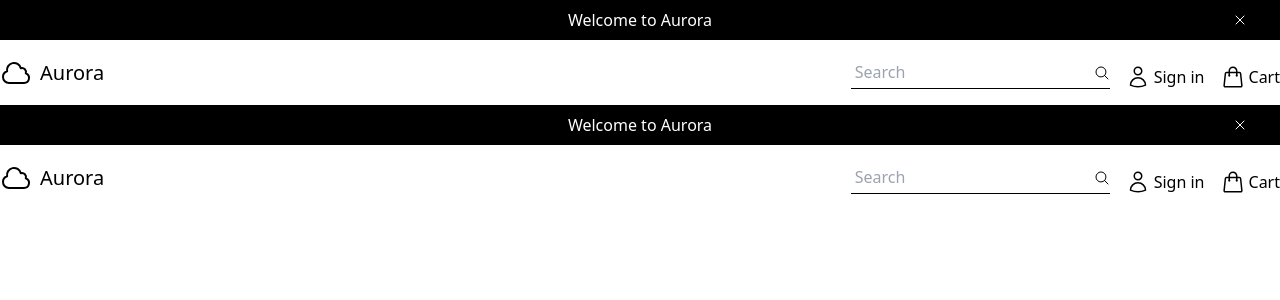
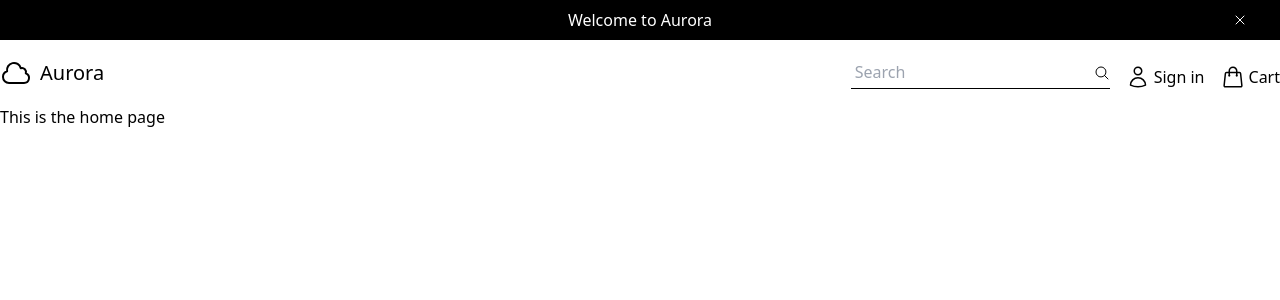
Before and after one commit to mertturkmenoglu/aurora, a Nuxt app in the folder apps/web/: page / in a window 1280 px wide. Shown: the top 300 px of the page. Built offline with nearby package versions, Linux system fonts and the light colour scheme.

Commit message:
Cleanup homepage file

```diff
--- a/apps/web/pages/index.vue
+++ b/apps/web/pages/index.vue
@@ -1,41 +1,3 @@
 <template>
-  <header>
-    <Sliver v-if="showSliver" @close="showSliver = false" />
-    <nav class="py-4 flex justify-between items-center">
-      <div class="flex items-center">
-        <nuxt-link to="/" class="flex items-center">
-          <CloudIcon class="h-8 w-8 text-black" />
-          <span class="text-xl text-black ml-2">Aurora</span>
-        </nuxt-link>
-      </div>
-      <div class="flex items-end">
-        <input
-            v-model="searchTerm"
-            type="text"
-            class="border-b border-b-black rounded-none py-1 px-1 pr-6"
-            placeholder="Search"
-        />
-        <nuxt-link :to="`/search?t=${searchTerm}`">
-          <MagnifyingGlassIcon class="h-4 w-4 -ml-4 mb-2 text-black" />
-        </nuxt-link>
-
-        <nuxt-link to="/signin" class="hover:underline ml-4 flex items-end space-x-1">
-          <UserIcon class="h-6 w-6 text-black" />
-          <span>Sign in</span>
-        </nuxt-link>
-
-        <nuxt-link to="/cart" class="flex items-end space-x-1 ml-4 hover:underline">
-          <ShoppingBagIcon class="h-6 w-6 text-black" />
-          <span>Cart</span>
-        </nuxt-link>
-      </div>
-    </nav>
-  </header>
+  <h1>This is the home page</h1>
 </template>
-
-<script setup lang="ts">
-import { CloudIcon, ShoppingBagIcon, MagnifyingGlassIcon, UserIcon } from '@heroicons/vue/24/outline'
-
-const showSliver = ref(true)
-const searchTerm = ref('')
-</script>
```
